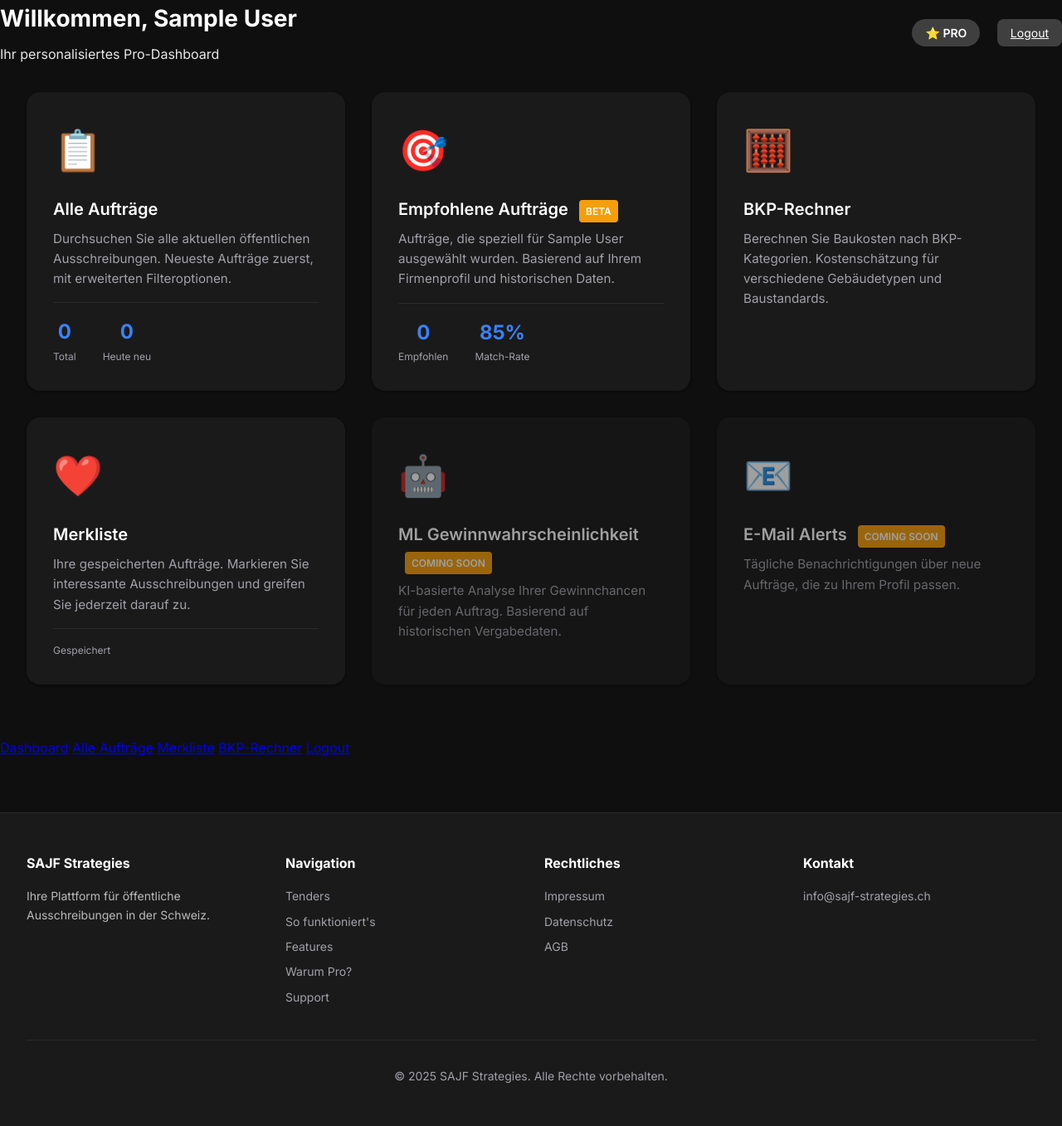
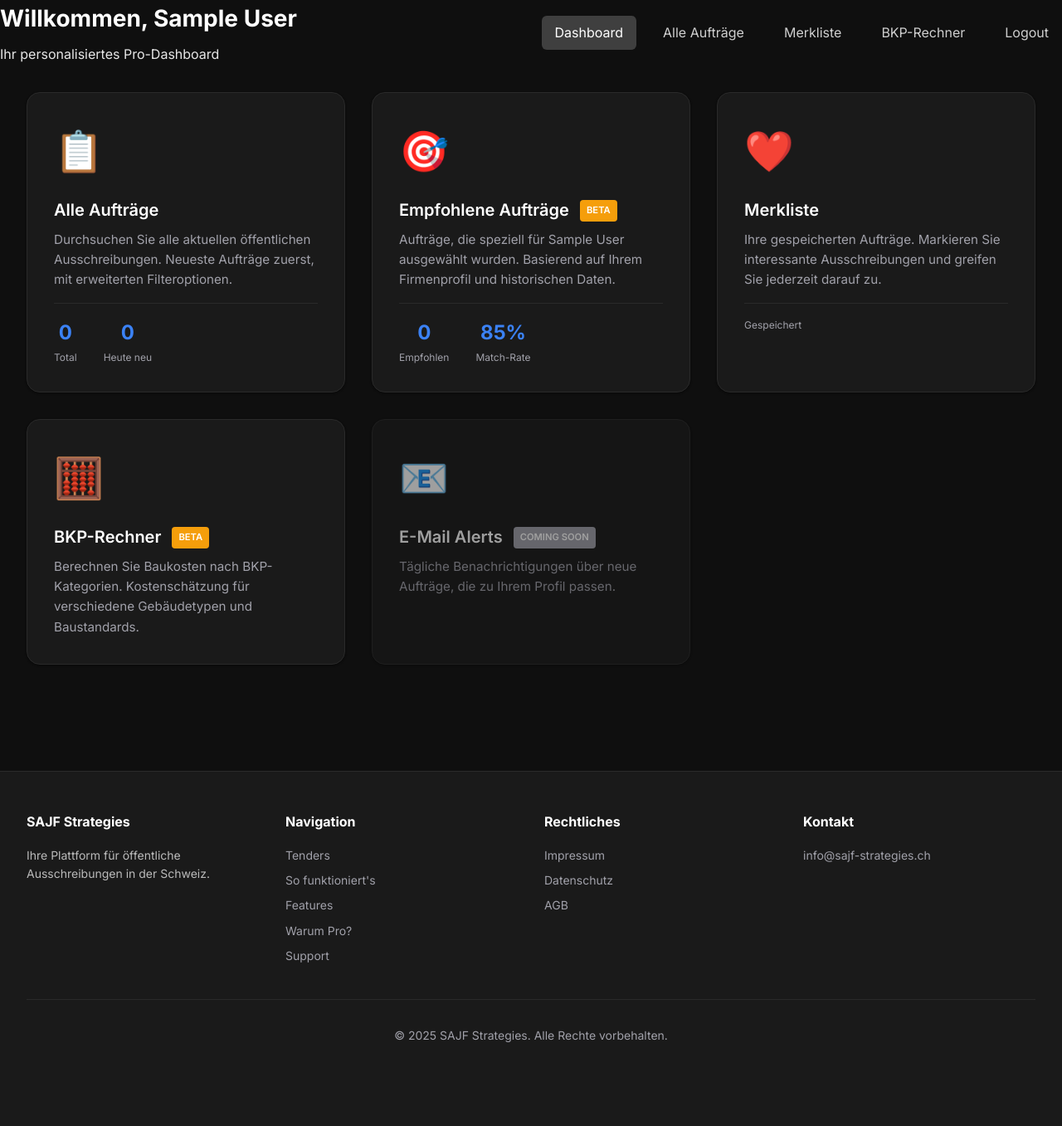
Before and after one commit to ArAki25/MLOps-HS-25, a Flask app: page /pro/dashboard in a window 1280 px wide. Shown: the part 81-1438 px from the top of the page at 83% size. After the commit the page ends 1337 px from the top, so only its background shows below. Run offline with Flask 3, Linux system fonts and the light colour scheme; the visitor is signed in with stand-in values (Sample User, id 1).

Commit message:
jhonny neu

```diff
--- a/Simap_UI/templates/pro_dashboard.html
+++ b/Simap_UI/templates/pro_dashboard.html
@@ -17,6 +17,8 @@
         display: flex;
         justify-content: space-between;
         align-items: center;
+        flex-wrap: wrap;
+        gap: 1rem;
     }
 
     .pro-welcome h1 {
@@ -26,6 +28,25 @@
 
     .pro-welcome p {
         opacity: 0.9;
+    }
+
+    .pro-nav {
+        display: flex;
+        gap: 1rem;
+        flex-wrap: wrap;
+    }
+
+    .pro-nav a {
+        color: rgba(255,255,255,0.8);
+        text-decoration: none;
+        padding: 0.5rem 1rem;
+        border-radius: 6px;
+        transition: all 0.2s;
+    }
+
+    .pro-nav a:hover, .pro-nav a.active {
+        background: rgba(255,255,255,0.2);
+        color: white;
     }
 
     .pro-badge-large {
@@ -53,11 +74,13 @@
         text-decoration: none;
         color: inherit;
         display: block;
+        border: 1px solid var(--border);
     }
 
     .dashboard-card:hover {
         transform: translateY(-4px);
         box-shadow: var(--shadow-lg);
+        border-color: var(--accent);
     }
 
     .card-icon {
@@ -69,7 +92,7 @@
         font-size: 1.25rem;
         font-weight: 600;
         margin-bottom: 0.5rem;
-        color: var(--primary);
+        color: var(--text-primary);
     }
 
     .card-description {
@@ -101,35 +124,33 @@
         color: var(--text-secondary);
     }
 
-    .btn-logout {
-        background: rgba(255,255,255,0.2);
-        color: white;
-        padding: 0.5rem 1rem;
-        border: none;
-        border-radius: 8px;
-        font-size: 0.875rem;
-        cursor: pointer;
-        transition: background 0.2s;
-    }
-
-    .btn-logout:hover {
-        background: rgba(255,255,255,0.3);
-    }
-
     .coming-soon {
         opacity: 0.6;
         pointer-events: none;
     }
 
-    .coming-soon-badge {
+    .badge-beta {
         display: inline-block;
-        background: var(--warning);
+        background: #f59e0b;
         color: white;
         padding: 0.25rem 0.5rem;
         border-radius: 4px;
-        font-size: 0.75rem;
+        font-size: 0.7rem;
         font-weight: 600;
         margin-left: 0.5rem;
+        vertical-align: middle;
+    }
+
+    .badge-coming {
+        display: inline-block;
+        background: var(--text-secondary);
+        color: white;
+        padding: 0.25rem 0.5rem;
+        border-radius: 4px;
+        font-size: 0.7rem;
+        font-weight: 600;
+        margin-left: 0.5rem;
+        vertical-align: middle;
     }
 </style>
 {% endblock %}
@@ -141,10 +162,13 @@
             <h1>Willkommen, {{ company_name }}</h1>
             <p>Ihr personalisiertes Pro-Dashboard</p>
         </div>
-        <div>
-            <span class="pro-badge-large">⭐ PRO</span>
-            <a href="/logout" class="btn-logout" style="margin-left: 1rem;">Logout</a>
-        </div>
+        <nav class="pro-nav">
+            <a href="/pro/dashboard" class="active">Dashboard</a>
+            <a href="/pro/tenders">Alle Aufträge</a>
+            <a href="/pro/favorites">Merkliste</a>
+            <a href="/pro/bkp-calculator">BKP-Rechner</a>
+            <a href="/logout">Logout</a>
+        </nav>
     </div>
 </div>
 
@@ -173,7 +197,7 @@
         <!-- Empfohlene Aufträge (ML) -->
         <a href="/pro/recommended" class="dashboard-card">
             <div class="card-icon">🎯</div>
-            <div class="card-title">Empfohlene Aufträge <span class="coming-soon-badge">BETA</span></div>
+            <div class="card-title">Empfohlene Aufträge <span class="badge-beta">BETA</span></div>
             <div class="card-description">
                 Aufträge, die speziell für {{ company_name }} ausgewählt wurden.
                 Basierend auf Ihrem Firmenprofil und historischen Daten.
@@ -190,16 +214,7 @@
             </div>
         </a>
 
-        <a href="/pro/bkp-calculator" class="dashboard-card">
-    <div class="card-icon">🧮</div>
-    <div class="card-title">BKP-Rechner</div>
-    <div class="card-description">
-        Berechnen Sie Baukosten nach BKP-Kategorien.
-        Kostenschätzung für verschiedene Gebäudetypen und Baustandards.
-    </div>
-</a>
-
-        <!-- Nach der "Empfohlene Aufträge" Card einfügen -->
+        <!-- Merkliste -->
         <a href="/pro/favorites" class="dashboard-card">
             <div class="card-icon">❤️</div>
             <div class="card-title">Merkliste</div>
@@ -215,20 +230,20 @@
             </div>
         </a>
 
-        <!-- ML Wahrscheinlichkeit -->
-        <div class="dashboard-card coming-soon">
-            <div class="card-icon">🤖</div>
-            <div class="card-title">ML Gewinnwahrscheinlichkeit <span class="coming-soon-badge">COMING SOON</span></div>
+        <!-- BKP-Rechner -->
+        <a href="/pro/bkp-calculator" class="dashboard-card">
+            <div class="card-icon">🧮</div>
+            <div class="card-title">BKP-Rechner <span class="badge-beta">BETA</span></div>
             <div class="card-description">
-                KI-basierte Analyse Ihrer Gewinnchancen für jeden Auftrag.
-                Basierend auf historischen Vergabedaten.
+                Berechnen Sie Baukosten nach BKP-Kategorien.
+                Kostenschätzung für verschiedene Gebäudetypen und Baustandards.
             </div>
-        </div>
+        </a>
 
         <!-- E-Mail Benachrichtigungen -->
         <div class="dashboard-card coming-soon">
             <div class="card-icon">📧</div>
-            <div class="card-title">E-Mail Alerts <span class="coming-soon-badge">COMING SOON</span></div>
+            <div class="card-title">E-Mail Alerts <span class="badge-coming">COMING SOON</span></div>
             <div class="card-description">
                 Tägliche Benachrichtigungen über neue Aufträge,
                 die zu Ihrem Profil passen.
@@ -236,12 +251,4 @@
         </div>
     </div>
 </div>
-
-<nav class="pro-nav">
-    <a href="/pro/dashboard">Dashboard</a>
-    <a href="/pro/tenders">Alle Aufträge</a>
-    <a href="/pro/favorites">Merkliste</a>
-    <a href="/pro/bkp-calculator">BKP-Rechner</a>
-    <a href="/logout">Logout</a>
-</nav>
 {% endblock %}
```
Also changed, not shown: Simap_UI/templates/pro_favorites.html (+16 -12 lines), Simap_UI/templates/pro_recommended.html (+10 -37 lines). Lines whose indentation alone changed are shown as unchanged.
